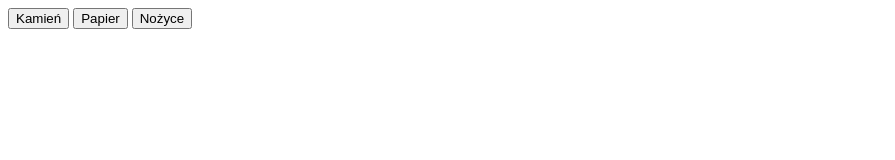
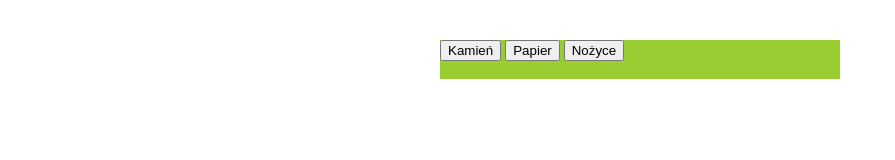
Before and after one commit to baltaziuk/javascript-prework, a website: page index.html in a window 1280 px wide. Shown: the whole page, without its empty margins (0-895 px from the left). Drawn offline with Linux system fonts and the light colour scheme.

Commit message:
style init

```diff
--- a/sass/style.scss
+++ b/sass/style.scss
@@ -0,0 +1,5 @@
+.container {
+    width: 400px;
+    margin: 40px auto;
+    background-color: yellowgreen;
+}
```
Also changed, not shown: index.html (+1 -0 lines), css/style.css, 1 other file.
